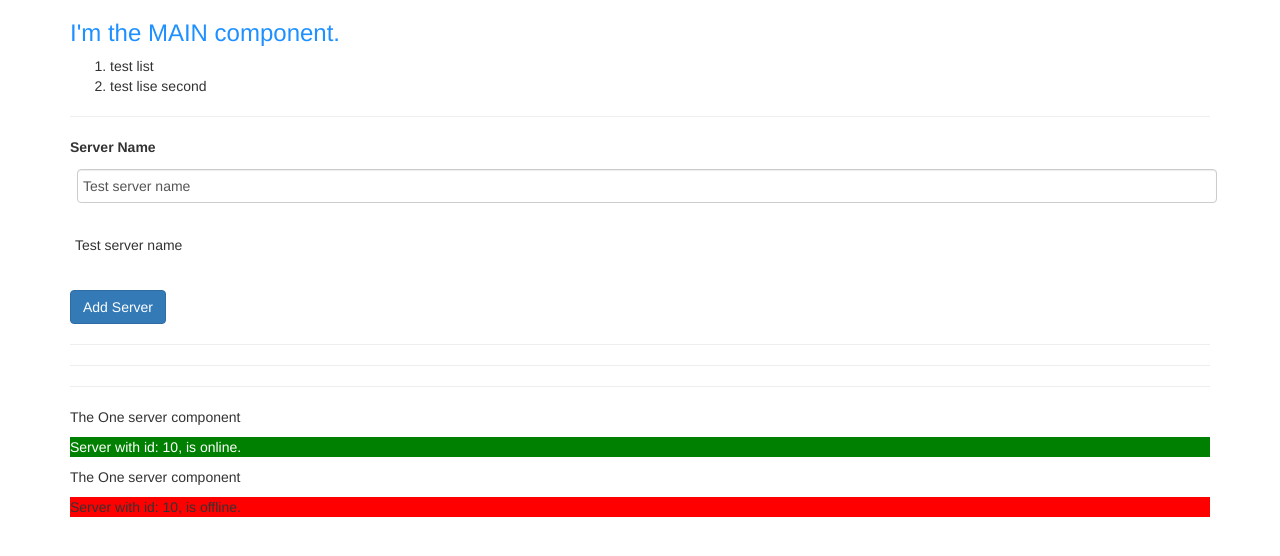
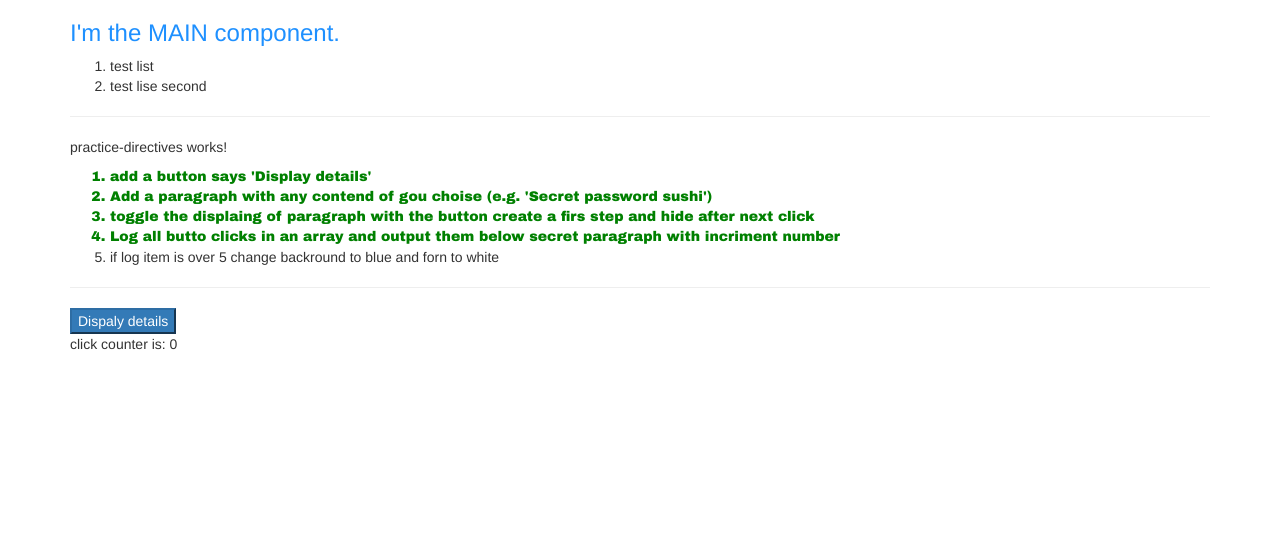
Before and after one commit to adam-pietka/angular-my-dream-apps, an Angular app: page / in a window 1280 px wide. Shown: the top 556 px of the page. Built offline with nearby package versions, Linux system fonts and the light colour scheme.

Commit message:
module 35-41 - till execise - modules contains: ngClass, ngIf, and ngFor excese in separe component

```diff
--- a/src/app/app.component.html
+++ b/src/app/app.component.html
@@ -6,7 +6,8 @@
     <li>test lise second</li>
   </ol>
   <hr>
-  <app-servers></app-servers>
+  <app-practice-directives></app-practice-directives>
+<!--  <app-servers></app-servers>-->
 <!--  <app-warming-alerts></app-warming-alerts>-->
 <!--  <app-success-alert></app-success-alert>-->
 <!--  <div app-servers></div>-->
--- a/src/app/app.module.ts
+++ b/src/app/app.module.ts
@@ -6,6 +6,7 @@ import { ServersComponent } from './servers/servers.component';
 import {Warming_alertComponent} from "./warming_alert/warming_alert.component";
 import { SuccessAlertComponent } from './success-alert/success-alert.component';
 import {FormsModule} from "@angular/forms";
+import { PracticeDirectivesComponent } from './practice-directives/practice-directives.component';
 
 
 @NgModule({
@@ -14,7 +15,8 @@ import {FormsModule} from "@angular/forms";
         ServerComponent,
         ServersComponent,
         Warming_alertComponent,
-        SuccessAlertComponent
+        SuccessAlertComponent,
+        PracticeDirectivesComponent
     ],
     imports: [
         BrowserModule,
--- /dev/null
+++ b/src/app/practice-directives/practice-directives.component.css
@@ -0,0 +1,7 @@
+.done-class{
+  color: green;
+  font-family: "Arial Black";
+}
+.over-five-logitems{
+  color: white;
+}
--- /dev/null
+++ b/src/app/practice-directives/practice-directives.component.html
@@ -0,0 +1,21 @@
+<p>practice-directives works!</p>
+<ol>
+  <li class="done-class">add a button says 'Display details' </li>
+  <li class="done-class">Add a paragraph with any contend of gou choise (e.g. 'Secret password sushi')</li>
+  <li class="done-class">toggle the displaing of paragraph with the button create a firs step and hide after next click</li>
+  <li class="done-class">Log all butto clicks in an array and output them below secret paragraph with incriment number</li>
+  <li>if log item is over 5 change backround to blue and forn to white</li>
+</ol>
+<hr>
+<button
+  class="btn-primary"
+  (click)="onClick()">Dispaly details</button>
+
+<p *ngIf="showPassword">Secret password is Sushi</p>
+
+<p>click counter is: {{logCounter}}</p>
+
+<p *ngFor="let logsItems of logArray"
+   [ngStyle]="{backgroundColor: logCounter >= 5 ? 'blue': 'transparent'}"
+   [ngClass]="{'over-five-logitems': logCounter >=5}"
+   >Log id: {{ logArray }}</p>
--- /dev/null
+++ b/src/app/practice-directives/practice-directives.component.ts
@@ -0,0 +1,23 @@
+import { Component, OnInit } from '@angular/core';
+
+@Component({
+  selector: 'app-practice-directives',
+  templateUrl: './practice-directives.component.html',
+  styleUrls: ['./practice-directives.component.css']
+})
+export class PracticeDirectivesComponent implements OnInit {
+  showPassword= false;
+  logCounter= 0;
+  logArray = [];
+
+  constructor() { }
+
+  ngOnInit(): void {
+  }
+
+  onClick() {
+    this.showPassword = !this.showPassword ;
+    this.logCounter = this.logCounter + 1;
+    this.logArray.push(this.logCounter)
+  }
+}
--- a/src/app/server/server.component.html
+++ b/src/app/server/server.component.html
@@ -1,7 +1,15 @@
-<p> The One server component</p>
+<!--<p> The One server component</p>-->
+<!--<div>-->
+<!-- <p [ngStyle]="{backgroundColor: getColor()}"-->
+<!-- [ngClass]="{online: serverStatus=== 'online'}">-->
+<!--  {{ 'Server' }} with id: {{serverId}}, is {{getServerStatus()}}.-->
+<!-- </p>-->
+<!--</div>-->
+
 <div>
- <p [ngStyle]="{backgroundColor: getColor()}"
- [ngClass]="{online: serverStatus=== 'online'}">
-  {{ 'Server' }} with id: {{serverId}}, is {{getServerStatus()}}.
- </p>
+  <p [ngStyle]="{backgroundColor: getColor()}"
+     [ngClass]="{online: serverStatus === 'online'}"
+  >
+    {{'Server' }} with id: {{serverId}}, is {{serverStatus}}.
+  </p>
 </div>
--- a/src/app/server/server.component.ts
+++ b/src/app/server/server.component.ts
@@ -6,7 +6,9 @@ import {Component} from "@angular/core";
   styles: [`
     .online {
       color: white;
+      /*color: #864633;*/
     }
+
   `]
 })
 export class ServerComponent{
--- a/src/app/servers/servers.component.html
+++ b/src/app/servers/servers.component.html
@@ -17,7 +17,7 @@
 <!--  (click)="serversCreation='serber has been created.'" >Add Server</button>--><!--directly we can put logic in code like this-->
 <!--<p [innerText]="allowNewServer"></p>-->
 <br>
-<p *ngIf="serverCreated">Server NAME is: {{serversCreation}}</p>
+<p *ngIf="serverCreated">Server name is: {{serverName}}</p>
 <hr>
 <!--<input-->
 <!--  type="text"-->
@@ -38,16 +38,11 @@
 <!--</button>-->
 <hr>
 
-
-
-
-
-
 <!--<h1>
   it's SERVERS components
 </h1>-->
 <hr>
-<app-server *ngFor="let server of servers"></app-server>
+<app-server *ngFor="let serverAdded of servers"></app-server>
 <!--<app-server></app-server>-->
 <!--<app-warming-alerts></app-warming-alerts>-->
 <!--<app-success-alert></app-success-alert>-->
--- a/src/app/servers/servers.component.ts
+++ b/src/app/servers/servers.component.ts
@@ -15,6 +15,9 @@ export class ServersComponent implements OnInit {
   newName = '';
   serverCreated = false;
   servers = ['Testserver', 'Testserver 2']
+  clickCounter = 0;
+  logItem = [];
+  showSecret= false;
 
   constructor() {
     setTimeout(() => {
@@ -36,11 +39,6 @@ export class ServersComponent implements OnInit {
   }
 
 
-
-
-
-
-
   // onUpdateNewUserName(updateNewName: any) {
   //   if (updateNewName.target.value.size > 0) {
   //     // this.allowNewName = true;
@@ -48,4 +46,20 @@ export class ServersComponent implements OnInit {
   //
   // }
 
+
+  getBaColor() {
+    let rgb = (Math.random() * 100000 ) + 100000;
+     return "#" + Math.ceil(rgb) ;
+  }
+
+  clickCounteMethod() {
+    this.clickCounter += 1;
+    this.logItem.push("Log id: " + this.clickCounter  + " || data: " + new  Date() + "\n");
+  }
+
+  onToggleDetails() {
+    this.showSecret = !this.showSecret;
+    this.logItem.push("log ID: " + this.logItem.length + 1 );
+
+  }
 }
```
